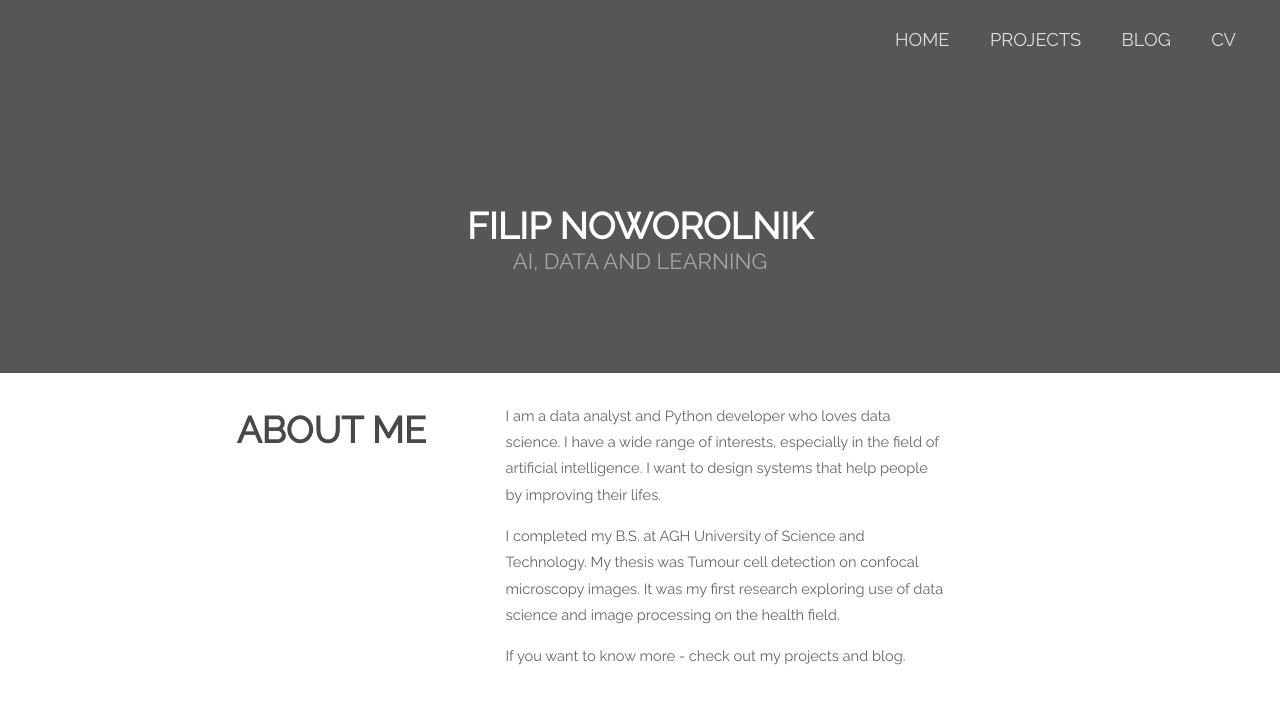
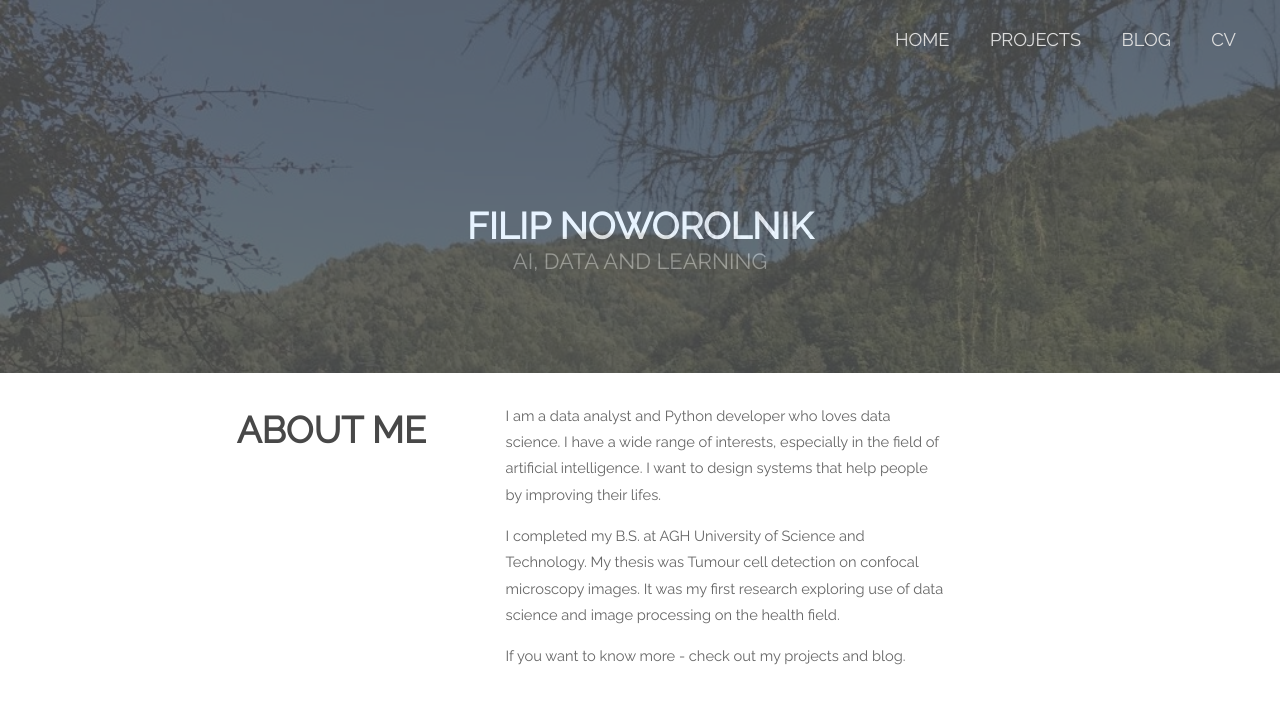
Before and after one commit to filusn/filusn.github.io, a plain HTML site: page index.html in a window 1280 px wide. Drawn offline with Linux system fonts and the light colour scheme.

Commit message:
add background image

```diff
--- a/app/static/style.css
+++ b/app/static/style.css
@@ -18,6 +18,8 @@ h1 {
     font-size: 2.5em;
     font-weight: 700;
     margin: auto;
+    z-index: 2;
+    /* opacity: 1; */
 }
 
 h2 {
@@ -49,18 +51,33 @@ h3 {
     grid-template-rows: 1fr 2.5fr 4fr;
 }
 
+.background {
+    background-image: url('background2.jpeg');
+    background-size: cover;
+    grid-column: 1 / 2;
+    grid-row: 1 / 3;
+    opacity: 0.2;
+    display: grid;
+    grid-template-columns: 1fr;
+    grid-template-rows: 1fr 4fr;
+    /* z-index: -1; */
+}
+
 .subheader {
     width: 100%;
-    background-color: #565656;
+    /* background-color: #565656; */
     margin: auto;
+    grid-column: 1 / 2;
+    grid-row: 2 / 3;
 }
 
 nav {
     margin-top: 2em;
     margin-right: 3em;
-    background-color: #565656;
+    /* background-color: #565656; */
     grid-column: 1 / 2;
     grid-row: 1 / 2;
+    z-index: 2;
 }
 
 ul {
--- a/index.html
+++ b/index.html
@@ -5,6 +5,8 @@
 </style>
 <link rel="stylesheet" href="/static/style.css">
 <div class="container">
+    <div class="background"></div>
+
     <nav>
     <ul>
         <li><a href="/">Home</a></li>
--- a/static/style.css
+++ b/static/style.css
@@ -18,6 +18,8 @@ h1 {
     font-size: 2.5em;
     font-weight: 700;
     margin: auto;
+    z-index: 2;
+    /* opacity: 1; */
 }
 
 h2 {
@@ -49,18 +51,33 @@ h3 {
     grid-template-rows: 1fr 2.5fr 4fr;
 }
 
+.background {
+    background-image: url('background2.jpeg');
+    background-size: cover;
+    grid-column: 1 / 2;
+    grid-row: 1 / 3;
+    opacity: 0.2;
+    display: grid;
+    grid-template-columns: 1fr;
+    grid-template-rows: 1fr 4fr;
+    /* z-index: -1; */
+}
+
 .subheader {
     width: 100%;
-    background-color: #565656;
+    /* background-color: #565656; */
     margin: auto;
+    grid-column: 1 / 2;
+    grid-row: 2 / 3;
 }
 
 nav {
     margin-top: 2em;
     margin-right: 3em;
-    background-color: #565656;
+    /* background-color: #565656; */
     grid-column: 1 / 2;
     grid-row: 1 / 2;
+    z-index: 2;
 }
 
 ul {
```
Also changed, not shown: app/templates/base.html (+2 -0 lines), blog/index.html (+2 -0 lines), cv/index.html (+2 -0 lines), projects/index.html (+2 -0 lines), app/static/background2.jpeg (added), static/background2.jpeg (added).
